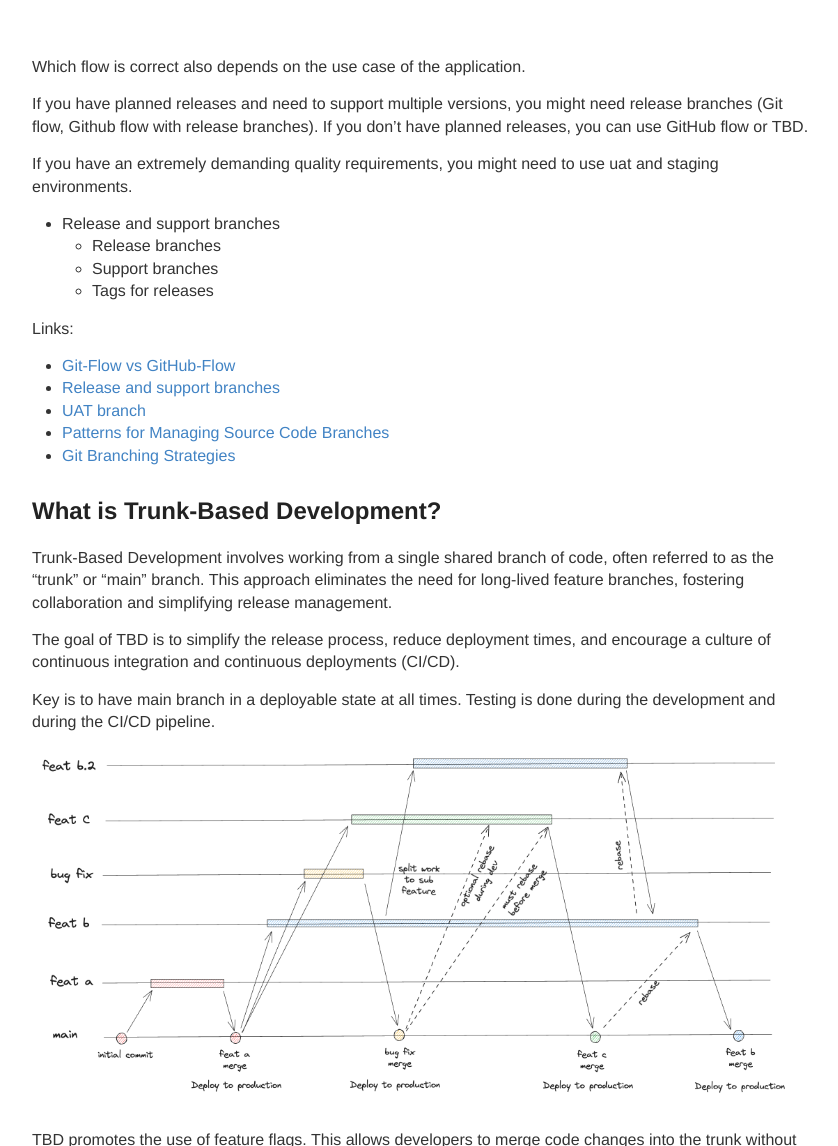
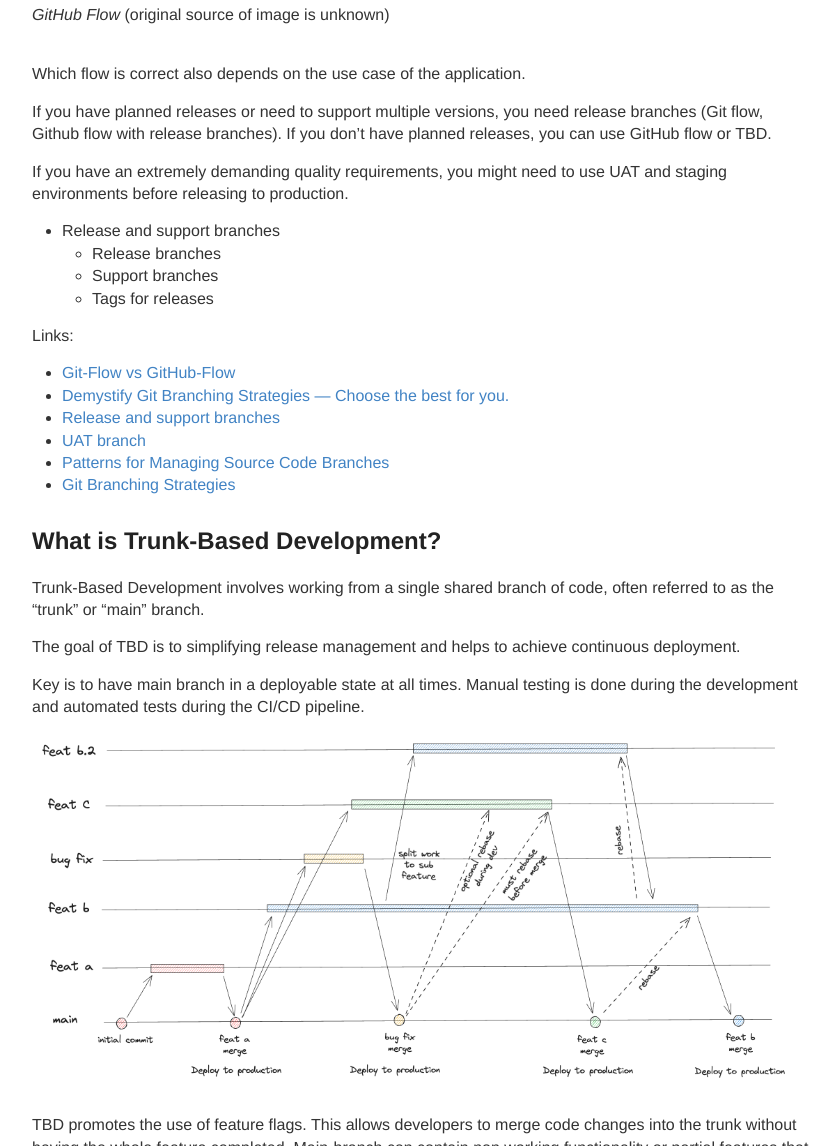
Before and after one commit to ttu/ttu.github.io, a Jekyll site: the page built from _posts/2025-2-11-trunk-based-development-with-continuous-deployments.md, in a window 1280 px wide and 1400 px high, scrolled down 2441 px. Shown: the part 254-1400 px from the top of the window, without its empty margins (218-1056 px from the left). Built offline with Jekyll 4.4.1, drawn with Linux system fonts in a browser that asks for light colours; some of the changed text lies outside the part shown; grey boxes are pictures that could not be loaded.

Commit message:
Fix typos and rewording to TBD & CD post

```diff
--- a/_posts/2025-2-11-trunk-based-development-with-continuous-deployments.md
+++ b/_posts/2025-2-11-trunk-based-development-with-continuous-deployments.md
@@ -1,7 +1,7 @@
 ---
 layout: post
 title: Faster Deployments with Trunk-Based Development and Continuous Deployment
-excerpt: Learn how Trunk-Based Development and Continuous Deployment can accelerate your delivery pipeline. This real-world example shows how a single shared branch approach, combined with continuous deployments, can simplify collaboration and speed up feature delivery.
+excerpt: Learn how Trunk-Based Development and Continuous Deployment can speed up your delivery pipeline. This real-world example shows how a single shared branch approach, combined with continuous deployments, can simplify release management and speed up feature delivery.
 ---
 
 Trunk-Based Development and Continuous Deployment won't work for everyone. It's not a silver bullet, but it can be a good fit.
@@ -57,7 +57,7 @@
   * Main branch is always deployable
   * Theoretical difference to GitHub flow (depends on the source)
     * Feature branches are short lived
-    * Allow commit straight to main without PR
+    * Allow commit straight to main without PR (some define that using other branches is not allowed)
     * main branch is always deployable
 
 
@@ -65,19 +65,18 @@
 
 ![Git flow](https://miro.medium.com/v2/resize:fit:1400/format:webp/1*hmZzuG8oU7fqsnpfTgKDUw.png){: width="600" }
 
-Git Flow
+_Git Flow_ (original source of image is unknown)
 
 ![GitHub flow](https://miro.medium.com/v2/resize:fit:1400/format:webp/1*bvubr15Z_l3UknX1w8Mx1A.png){: width="600" }
 
-GitHub Flow
+_GitHub Flow_ (original source of image is unknown)
 
 <br/>
-
 Which flow is correct also depends on the use case of the application.
 
-If you have planned releases and need to support multiple versions, you might need release branches (Git flow, Github flow with release branches). If you don't have planned releases, you can use GitHub flow or TBD.
+If you have planned releases or need to support multiple versions, you need release branches (Git flow, Github flow with release branches). If you don't have planned releases, you can use GitHub flow or TBD.
 
-If you have an extremely demanding quality requirements, you might need to use uat and staging environments.
+If you have an extremely demanding quality requirements, you might need to use UAT and staging environments before releasing to production.
 
 * Release and support branches
   * Release branches
@@ -86,7 +85,8 @@
 
 
 Links:
-* [Git-Flow vs GitHub-Flow](https://quangnguyennd.medium.com/git-flow-vs-github-flow-620c922b2cbd)
+* [Git-Flow vs GitHub-Flow](https://medium.com/@dimiak_/demystify-git-branching-strategies-choose-the-best-for-you-8f08b9cad3b3)
+* [Demystify Git Branching Strategies — Choose the best for you.](https://medium.com/@dimiak_/demystify-git-branching-strategies-choose-the-best-for-you-8f08b9cad3b3)
 * [Release and support branches](https://tleyden.github.io/blog/2014/04/09/a-successful-git-branching-model-with-enterprise-support/)
 * [UAT branch](https://medium.com/towards-data-science/how-to-structure-your-git-branching-strategy-by-a-data-engineer-45ff96857bb)
 * [Patterns for Managing Source Code Branches](https://martinfowler.com/articles/branching-patterns.html)
@@ -95,27 +95,28 @@
 
 ## What is Trunk-Based Development?
 
-Trunk-Based Development involves working from a single shared branch of code, often referred to as the "trunk" or "main" branch. This approach eliminates the need for long-lived feature branches, fostering collaboration and simplifying release management.
+Trunk-Based Development involves working from a single shared branch of code, often referred to as the "trunk" or "main" branch.
 
-The goal of TBD is to simplify the release process, reduce deployment times, and encourage a culture of continuous integration and continuous deployments (CI/CD).
+The goal of TBD is to simplifying release management and helps to achieve continuous deployment.
 
-Key is to have main branch in a deployable state at all times. Testing is done during the development and during the CI/CD pipeline.
+Key is to have main branch in a deployable state at all times. Manual testing is done during the development and automated tests during the CI/CD pipeline.
 
 ![TBD 1](/images/posts/continuous-deployment/branches-1.png){: width="850" }
 
-TBD promotes the use of feature flags. This allows developers to merge code changes into the trunk without having the whole feature completed.
-
-Main-branch can contain non working functionality or partial features that are not in use. These do not need to be hidden behind feature flags.
+TBD promotes the use of feature flags. This allows developers to merge code changes into the trunk without having the whole feature completed. Main-branch can contain non working functionality or partial features that are not in use. These do not need to be hidden behind feature flags.
 
 ![TBD 2](/images/posts/continuous-deployment/branches-2.png){: width="850" }
 
-TBD promotes short lived feature branches. This reduces the risk of divergence and makes the review process easier.
+
+As features don't need to be completed before merging to main, branches can be short lived. This reduces the risk of divergence and makes the review process easier.
 
 ![Branch Divergence](https://martinfowler.com/articles/branching-patterns/leroy-branch.jpg){: width="450" }
 
+(image from: [Patterns for Managing Source Code Branches](https://martinfowler.com/articles/branching-patterns/leroy-branch.jpg))
+
 Additionally, feature flags allow developers to release new functionality without deploying new code, giving teams the flexibility to gradually roll out features.
 
-Parameter feature flags can be used to test new functionality in production.
+Enabling feature flags to be used with parameters allows testing new functionality in production, before it is released to all users.
 
 ### Git Practices
 
@@ -193,7 +194,7 @@
 
 None of these are mandatory, but they make the process easier and safer. Which in the end is better for developers mental health.
 
-Developers are pedantic about the code quality and the tests. This is a good thing. But it can also slow down the development. It is important to find the right balance between code quality and speed of development.
+Developers are pedantic about the code quality and the tests. This is a good thing, but it can also slow down the development. It is important to find the right balance between code quality and speed of development.
 
 Culture change is hard. It takes time and effort to change the way people are used to work.
 
```
Also changed, not shown: other parts of _posts/2025-2-11-trunk-based-development-with-continuous-deployments.md (+1 -1 lines).
